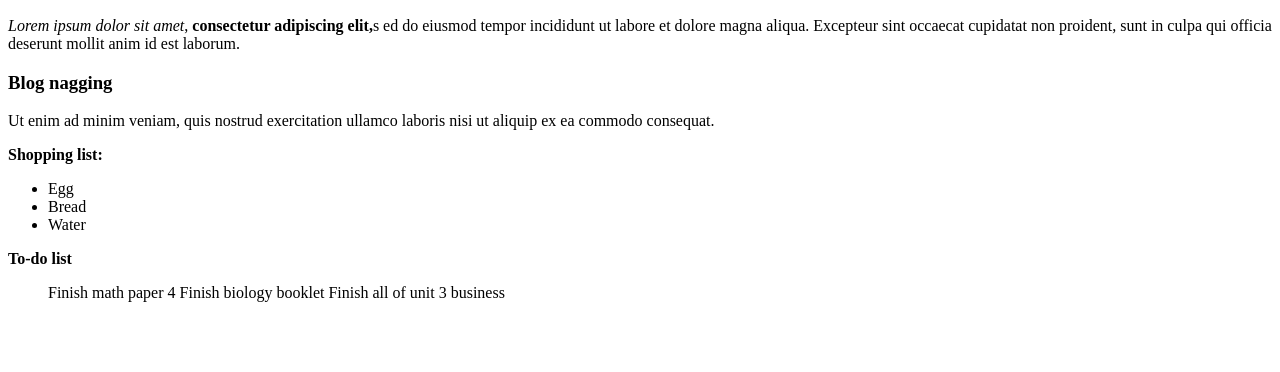
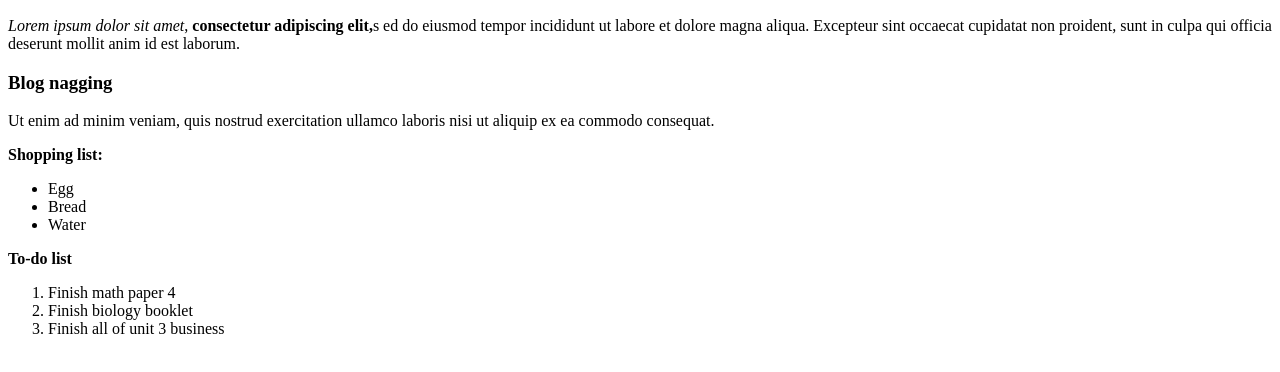
Before and after one commit to ZCogent/HTML-Foundations, a plain HTML site: page Elements-tags.html in a window 1280 px wide. Shown: the part 110-482 px from the top of the page. Drawn offline with Linux system fonts and the light colour scheme.

Commit message:
Fixed ordered list on Elements-tags.html

```diff
--- a/Elements-tags.html
+++ b/Elements-tags.html
@@ -26,9 +26,9 @@
 </ul>
 <p> <strong> To-do list </strong></p>
 <ol>
- Finish math paper 4
- Finish biology booklet
- Finish all of unit 3 business
+ <li>Finish math paper 4</li>
+<li> Finish biology booklet</li>
+ <li>Finish all of unit 3 business</li>
 </ol>
  </body>
 </html>
```
